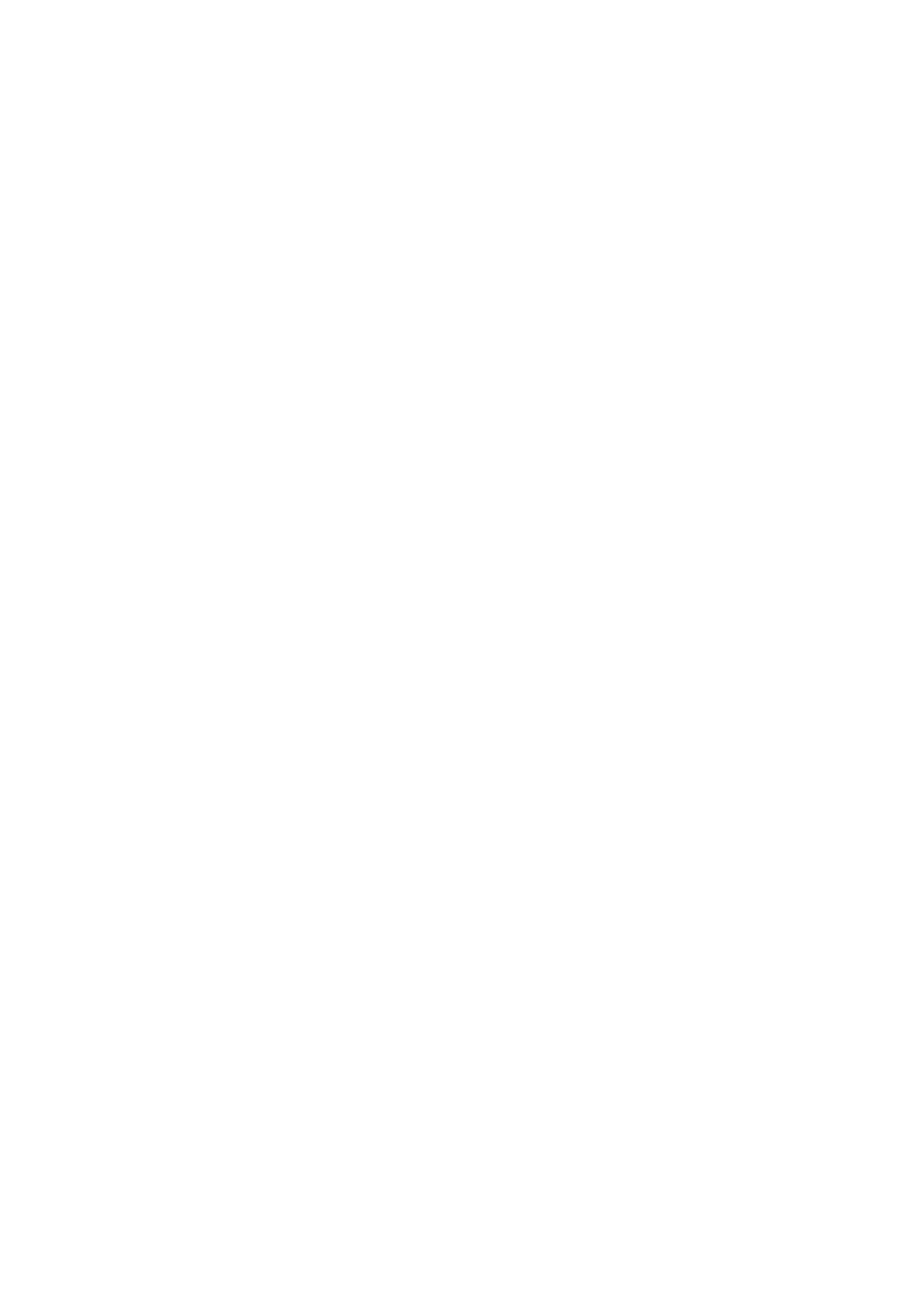
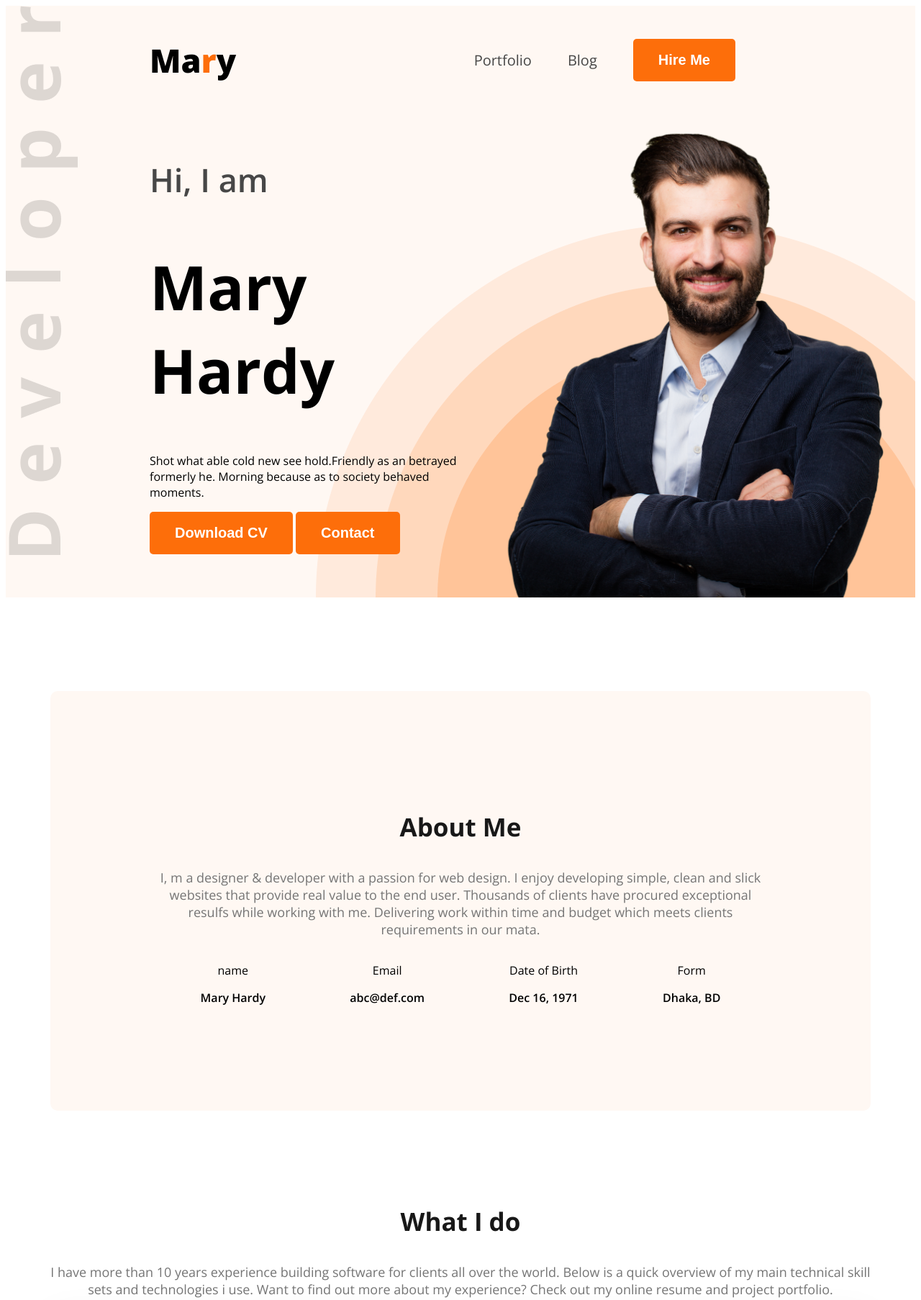
Before and after one commit to Shathil015/wev-devoloper-portfolio, a plain HTML site: page index.html in a window 1280 px wide. Shown: the top 1806 px of the page at 72% size. Before the commit the page ends 800 px from the top, so only its background shows below. Drawn offline with nearby package versions, Linux system fonts and the light colour scheme.

Commit message:
50 parecen done

```diff
--- a/index.html
+++ b/index.html
@@ -4,14 +4,93 @@
     <meta charset="UTF-8">
     <meta name="viewport" content="width=device-width, initial-scale=1.0">
     <title>Web Developer Portfolio</title>
+    <link rel="preconnect" href="https://fonts.googleapis.com">
+    <link rel="preconnect" href="https://fonts.gstatic.com" crossorigin>
+    <link href="https://fonts.googleapis.com/css2?family=Open+Sans:ital,wght@0,300..800;1,300..800&display=swap" rel="stylesheet">
     <link rel="stylesheet" href="style/style.css">
 </head>
-<body>
-    <header>
-
+<body class="open-sans-normal">
+    <header class="header secondary-bg">
+        <nav>
+            <h3 class="nav-title">Ma<span class="text-primary">r</span>y</h3>
+            <ul>
+                <li><a class="dark-2" href="">Portfolio</a></li>
+                <li><a class="dark-2" href="">Blog</a></li>
+                <li><a href=""><button class="btn-primary">Hire Me</button></a></li>
+            </ul>
+        </nav>
+        <div class="banner">
+            <div class="banner-content">
+                <h4 class="banner-greetings dark-2">Hi, I am</h4>
+                <h1 class="banner-title">Mary Hardy</h1>
+                <p class="banner-description">
+                    Shot what able cold new see hold.Friendly as an betrayed formerly he. Morning because as to society
+                    behaved moments.
+                </p>
+                <button class="btn-primary"><i class="fa-solid fa-download"></i> Download CV</button>
+                <button class="btn-primary"><i class="fa-solid fa-phone"></i> Contact</button>
+            </div>
+            <img class="banner-profile-pic" src="images/hardy.png" alt="">
+        </div>
     </header>
     <main>
+        <section class="about secondary-bg">
+            <h3 class="section-title">About Me</h3>
+            <p class="section-description">
+                I, m a designer & developer with a passion for web design. I enjoy developing simple, clean and slick
+                websites that provide real value to the end user. Thousands of clients have procured exceptional resulfs
+                while working with me. Delivering work within time and budget which meets clients requirements in our
+                mata.
+            </p>
+            <div class="about-items">
+                <div class="about-item">
+                    <p class="item-title">name
+                    </p>
+                    <p class="item-description">Mary Hardy</p>
+                </div>
+                <div class="about-item">
+                    <p class="item-title">Email</p>
+                    <p class="item-description">abc@def.com</p>
+                </div>
+                <div class="about-item">
+                    <p class="item-title">Date of Birth</p>
+                    <p class="item-description">Dec 16, 1971</p>
 
+                </div>
+                <div class="about-item">
+                    <p class="item-title">Form</p>
+                    <p class="item-description">Dhaka, BD</p>
+                </div>
+            </div>
+        </section>
+        <section class="skills">
+            <h3 class="section-title text-center">What I do</h3>
+            <p class="section-description text-center">I have more than 10 years experience building software for clients all over the world. Below is a quick overview of my main technical skill sets and technologies i use. Want to find out more about my experience? Check out my online resume and project portfolio.</p>
+            <div class="skill-container">
+                <!-- .skill*4>img+h4.skill-title+p.skill-description -->
+               <div class="skill">
+                <img src="images/icons/js.png" alt="">
+                <h4 class="skill-title">Vanilla JavaScript</h4>
+                <p class="skill-description">List skill/technologies here. You can change the icon above to any of the 1500+ FontAwesome 5 free icons available. Aenean commodo ligula eget dolor.</p>
+               </div>
+               <div class="skill">
+                <img src="images/icons/react.png" alt="">
+                <h4 class="skill-title">React</h4>
+                <p class="skill-description">List skill/technologies here. You can change the icon above to any of the 1500+ FontAwesome 5 free icons available. Aenean commodo ligula eget dolor.</p>
+               </div>
+               <div class="skill">
+                <img src="images/icons/nodejs.png" alt="">
+                <h4 class="skill-title">Node.js</h4>
+                <p class="skill-description">List skill/technologies here. You can change the icon above to any of the 1500+ FontAwesome 5 free icons available. Aenean commodo ligula eget dolor.</p>
+               </div>
+               <div class="skill">
+                <img src="images/icons/mongo.png" alt="">
+                <h4 class="skill-title">MongoDB</h4>
+                <p class="skill-description">List skill/technologies here. You can change the icon above to any of the 1500+ FontAwesome 5 free icons available. Aenean commodo ligula eget dolor.</p>
+               </div>
+
+            </div>
+        </section>
     </main>
     <footer>
 
--- a/style/style.css
+++ b/style/style.css
@@ -0,0 +1,138 @@
+
+.open-sans-normal {
+  font-family: "Open Sans", sans-serif;
+  font-optical-sizing: auto;
+  font-style: normal;
+  font-variation-settings:
+    "wdth" 100;
+}
+
+/* shared style */
+.secondary-bg{
+    background-color: #FFF8F3;
+}
+.text-primary{
+    color: #FD6E0A;
+}
+.dark-2{
+    color: #474747;
+}
+
+.btn-primary{
+    background-color: #FD6E0A;
+    font-weight: bold;
+    font-size: 20px;
+    color: white;
+    border: none;
+    padding: 18px 35px;
+    border-radius: 5px;
+}
+
+.section-title{
+    font-size: 35px;
+    font-weight: bold;
+    color: #181818;
+}
+
+.section-description{
+    font-size: 18px;
+    color: #757575;
+}
+
+.text-center{
+    text-align: center;
+}
+.text-center{
+   text-align: center;
+}
+/* header  */
+.header{
+    background-image: url('../images/developer.png'), url('../images/header_bg.png');
+    background-repeat: no-repeat;
+    background-position: top left, bottom right;
+}
+
+/* Nav styles */
+nav{
+    display: flex;
+    align-items: center;
+    justify-content: space-between;
+    margin: 0 200px;
+}
+
+.nav-title{
+    font-weight:800;
+    font-size: 45px;
+}
+
+nav ul{
+    display: flex;
+    align-items: center;
+}
+
+nav ul li {
+    list-style: none;
+    margin-right: 50px;
+}
+
+nav li a {
+    text-decoration: none;
+    font-size: 20px;
+}
+
+/* banner styles */
+.banner{
+    display: flex;
+    justify-content: space-between;
+    margin: 0 35px 0 200px;
+}
+.banner-content{
+    max-width: 580px;
+}
+.banner-greetings{
+    font-size: 45px;
+    font-weight: 600;
+}
+
+.banner-title{
+    font-weight: bold;
+    font-size: 85px;
+}
+.banner-profile-pic{
+    width: 580px;
+}
+
+/* main styles */
+main{
+    max-width: 1140px;
+    margin: 0 auto;
+}
+
+main section{
+    margin-top: 130px;
+    margin-bottom: 130px;
+}
+
+/* about styles */
+.about{
+    border-radius: 10px;
+    padding: 130px 150px;
+    text-align: center;
+
+}
+.about-items{
+    display: flex;
+    justify-content: space-around;
+}
+.item-description{
+    font-weight: 600;
+}
+.skill-container{
+    display: flex;
+    gap: 24px;
+}
+.skill{
+    padding: 30px;
+    border-radius: 5px;
+    box-shadow: 0px 6px 50px 0px rgba(0, 0, 0, 0.06);
+}
```
